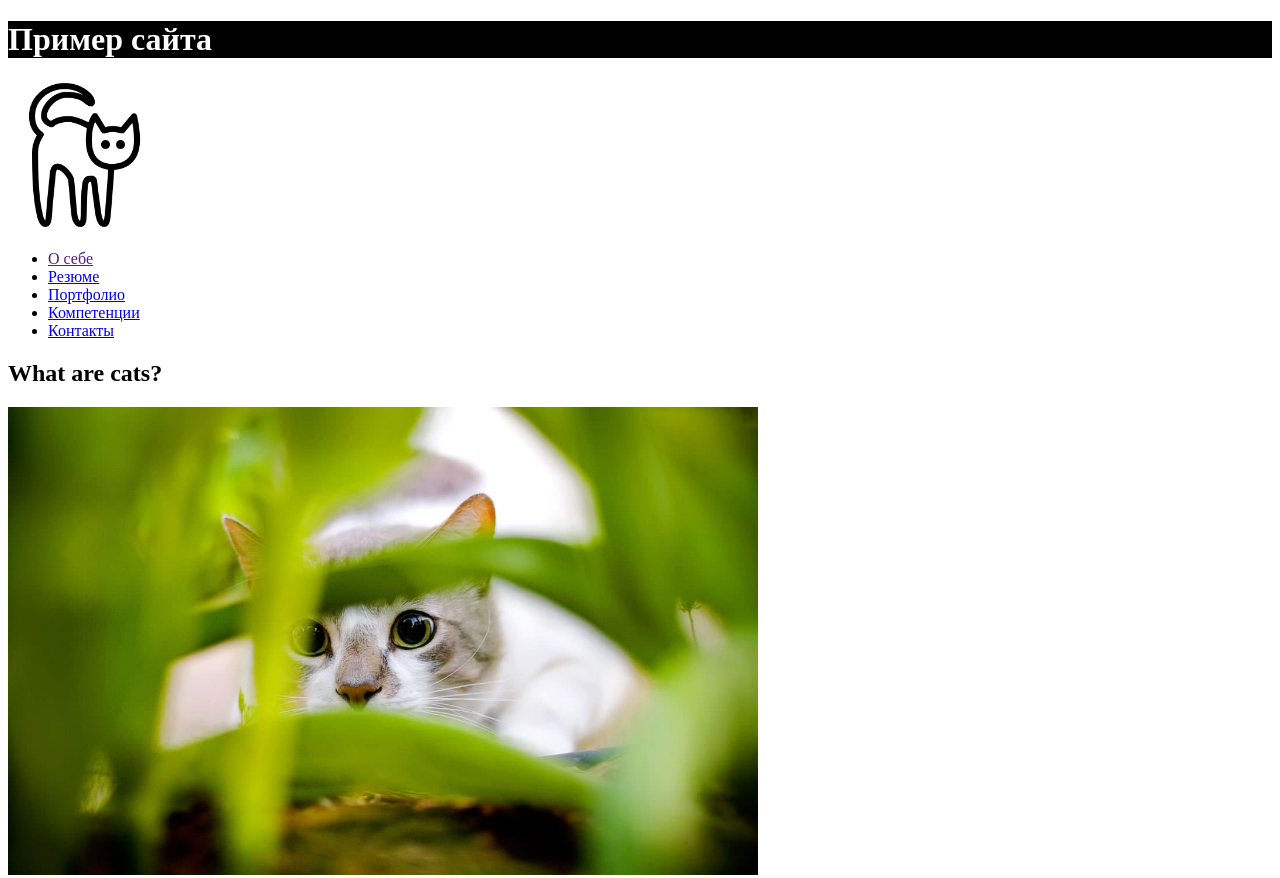
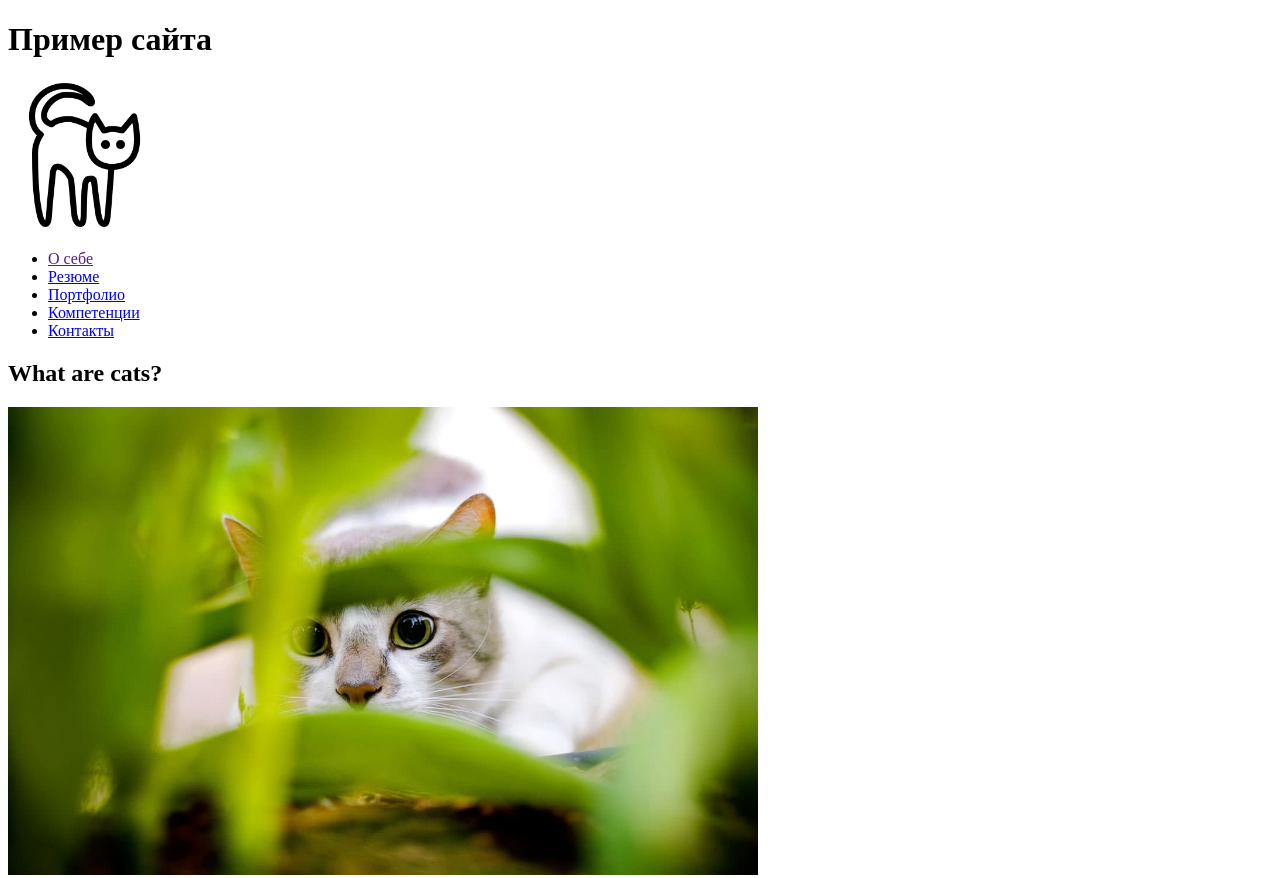
Before and after one commit to chaycka/chaycka.github.io, a plain HTML site: page index.html in a window 1280 px wide. Shown: the top 878 px of the page. Drawn offline with Linux system fonts and the light colour scheme.

Commit message:
Add files via upload

```diff
--- a/css/style.css
+++ b/css/style.css
@@ -1 +1 @@
-h1 {background-color: rgb(0, 0, 0);color: white;}
+h1 {color: rgb(0, 0, 0);}
```
